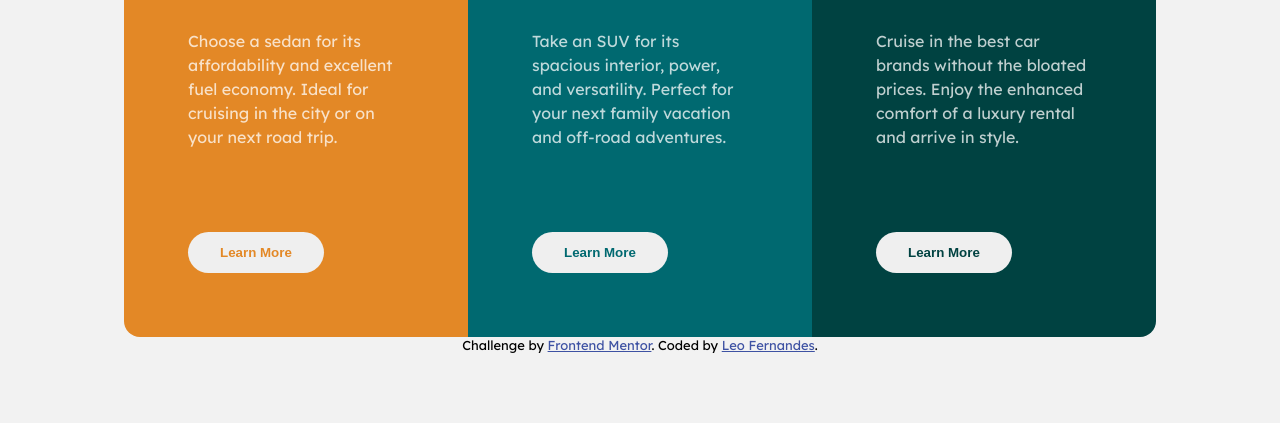
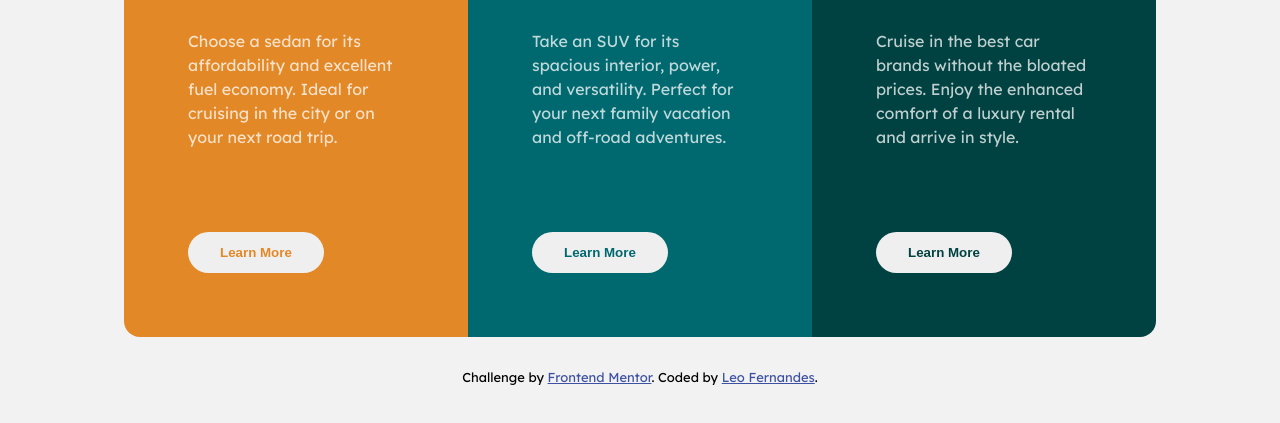
Before and after one commit to lleonardus/3-column-preview-card-component, a plain HTML site: page index.html in a window 1280 px wide. Shown: the part 367-790 px from the top of the page. Drawn offline with Linux system fonts and the light colour scheme.

Commit message:
Update style.css

```diff
--- a/css/style.css
+++ b/css/style.css
@@ -29,12 +29,17 @@ body{
     display: flex;
     justify-content: center;
     align-items: center;
-    /* height: calc(100vh - 1px); */
+    background-color: var(--clr-btn);
+    font-family: 'Lexend Deca', sans-serif;
+}
+
+main{
+    display: flex;
+    justify-content: center;
+    align-items: center;
     /* affects container and attribution */
     flex-direction: column;
     gap: 2rem;
-    background-color: var(--clr-btn);
-    font-family: 'Lexend Deca', sans-serif;
 }
 
 /*====================================================================================================================*/
```
